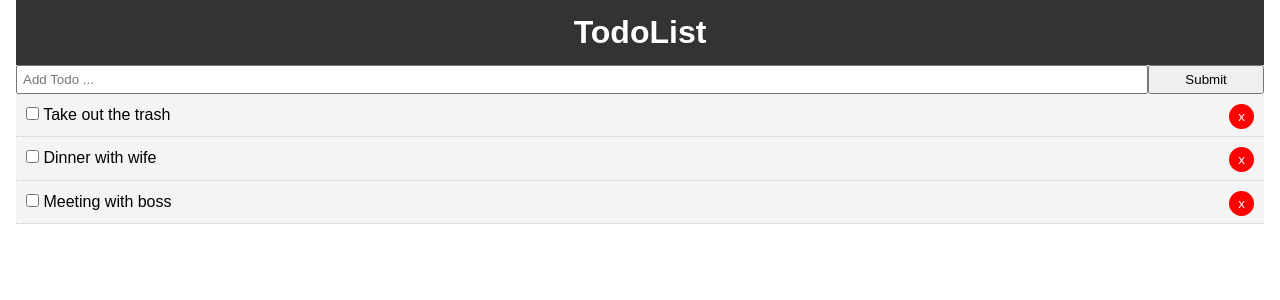
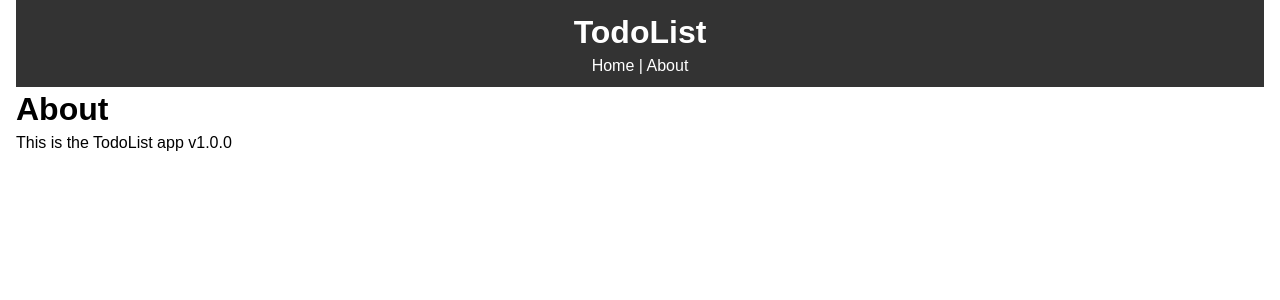
Before and after one commit to Richard-Biala/React-Todo-List, a React (Create React App) app: page /about in a window 1280 px wide. Shown: the top 300 px of the page. Built offline with nearby package versions, Linux system fonts and the light colour scheme.

Commit message:
final updates completed

```diff
--- a/src/App.js
+++ b/src/App.js
@@ -1,7 +1,9 @@
 import React, { Component } from 'react';
+import { BrowserRouter as Router, Route } from 'react-router-dom'
 import Header from './components/layout/Header';
 import Todos from './components/Todos';
 import AddTodo from './components/AddTodo';
+import About from './components/pages/About';
 import uuid from 'uuid';
 
 import './App.css';
@@ -10,21 +12,21 @@ class App extends Component {
 
   state = {
     todos: [
-      {
-        id: uuid.v4(),
-        title: 'Take out the trash',
-        completed: false
-      },
-      {
-        id: uuid.v4(),
-        title: 'Dinner with wife',
-        completed: false
-      },
-      {
-        id: uuid.v4(),
-        title: 'Meeting with boss',
-        completed: false
-      }
+      // {
+      //   id: uuid.v4(),
+      //   title: 'Take out the trash',
+      //   completed: false
+      // },
+      // {
+      //   id: uuid.v4(),
+      //   title: 'Dinner with wife',
+      //   completed: false
+      // },
+      // {
+      //   id: uuid.v4(),
+      //   title: 'Meeting with boss',
+      //   completed: false
+      // }
     ]
   }
 
@@ -58,13 +60,20 @@ class App extends Component {
 
   render() {
     return (
+      <Router>
         <div className="App">
           <div className="container">
             <Header />
+            <Route exact path="/" render={props => (<React.Fragment>
               <AddTodo addTodo={this.addTodo} />
               <Todos todos={this.state.todos} markComplete={this.markComplete} delTodo={this.delTodo} />
+            </React.Fragment>
+            )} />
+            <Route path="/about" component={About} />
           </div>
         </div>
+      </Router>
+
     );
   }
 
--- a/src/components/layout/Header.js
+++ b/src/components/layout/Header.js
@@ -1,9 +1,11 @@
 import React from 'react'
+import { Link } from 'react-router-dom';
 
 function Header() {
     return (
         <header style={headerStyle}>
             <h1>TodoList</h1>
+            <Link style={linkStyle} to="/">Home</Link> | <Link style={linkStyle} to="/about">About</Link>
         </header>
     )
 }
@@ -15,4 +17,10 @@ const headerStyle = {
     padding: '10px'
 }
 
+const linkStyle = {
+    color: '#fff',
+    textDecoration: 'none'
+
+}
+
 export default Header;
--- a/src/components/pages/About.js
+++ b/src/components/pages/About.js
@@ -1,9 +1,13 @@
 import React from 'react'
 
-export default function About() {
+function About() {
     return (
-        <div>
-
-        </div>
+        <React.Fragment>
+            <h1>About</h1>
+            <p>This is the TodoList app v1.0.0</p>
+        </React.Fragment>
     )
 }
+
+
+export default About;
```
Lines whose indentation alone changed are shown as unchanged.
